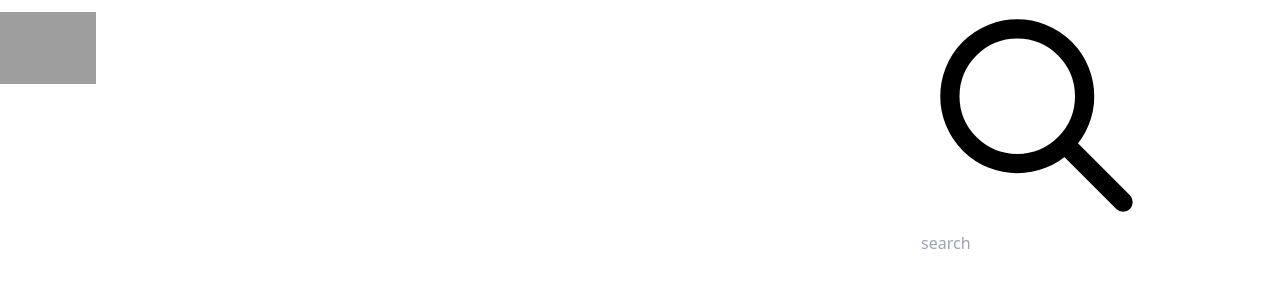
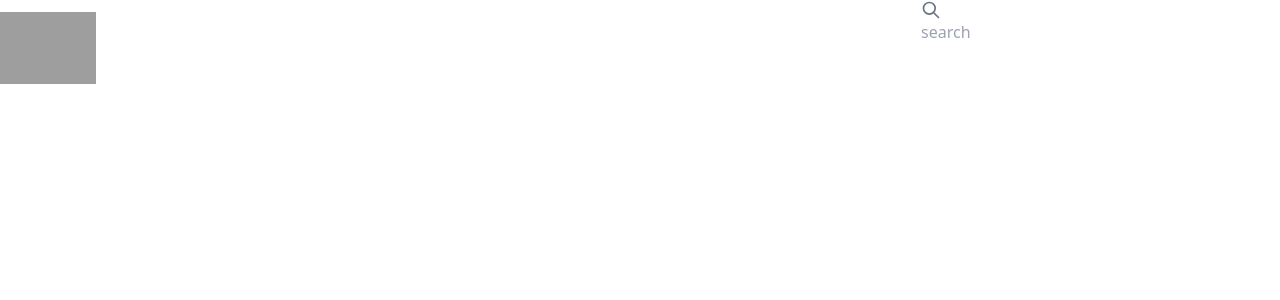
Before and after one commit to Lil-Adonis/Instagram, a Next.js app: page / in a window 1280 px wide. Shown: the top 300 px of the page. Built offline with nearby package versions, Linux system fonts and the light colour scheme; grey boxes are pictures that could not be loaded.

Commit message:
:construction: header under construction
header build

```diff
--- a/components/Header.js
+++ b/components/Header.js
@@ -26,7 +26,7 @@
 
         <div>
             <div>
-               <SearchIcon/>
+               <SearchIcon className="h-5 w-5 text-gray-500"/>
             </div>
             <input type="text" placeholder="search"/>
         </div>
--- a/package.json
+++ b/package.json
@@ -9,7 +9,7 @@
     "lint": "next lint"
   },
   "dependencies": {
-    "@heroicons/react": "^2.0.16",
+    "@heroicons/react": "^1.0.6",
     "@types/node": "18.15.9",
     "@types/react": "18.0.29",
     "@types/react-dom": "18.0.11",
```
Also changed, not shown: 1 other file (tests, documents, lock files or other folders).
